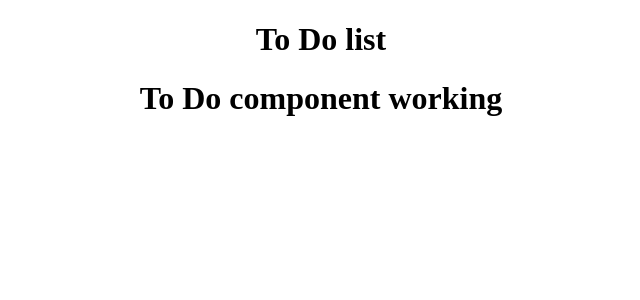
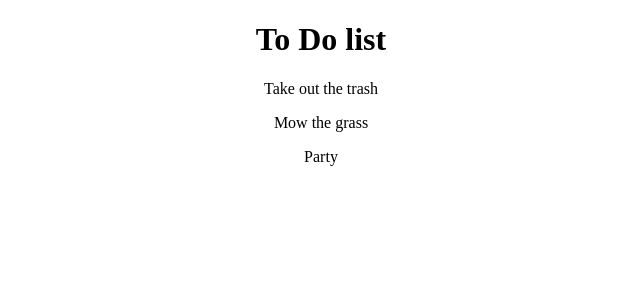
Before and after one commit to kailagoff/todo_react, a React (Create React App) app: page / in a window 1280 px wide. Shown: the top 300 px of the page, without its empty margins (319-959 px from the left). Built offline with nearby package versions, Linux system fonts and the light colour scheme.

Commit message:
add task component

```diff
--- a/src/App.js
+++ b/src/App.js
@@ -3,11 +3,31 @@ import './App.css';
 import Todo from './components/Todo';
 
 class App extends Component {
+  state = {
+    todo: [
+      {
+        id: 1,
+        title: 'Take out the trash',
+        completed: false
+      },
+      {
+        id: 2,
+        title: 'Mow the grass',
+        completed: false
+      },
+      {
+        id: 3,
+        title: 'Party',
+        completed: false
+      }
+    ]
+  }
+
   render() {
     return (
       <div className="App">
         <h1>To Do list</h1>
-        <Todo />
+        <Todo todo={this.state.todo} />
       </div>
     );
   }
--- a/src/components/Todo.js
+++ b/src/components/Todo.js
@@ -1,13 +1,11 @@
 import React, { Component } from 'react';
-
+import TodoTask from './TodoTask';
 
 class Todo extends Component {
   render() {
-    return (
-      <div>
-        <h1>To Do component working</h1>
-      </div>
-    );
+    return this.props.todo.map((task) =>
+      <TodoTask key={task.id}task={task} />
+     );
   }
 }
 
--- /dev/null
+++ b/src/components/TodoTask.js
@@ -0,0 +1,13 @@
+import React, { Component } from 'react'
+
+export class TodoTask extends Component {
+  render(){
+    return (
+      <div>
+        <p>{this.props.task.title}</p>
+      </div>
+    )
+  }
+}
+
+export default TodoTask
```
